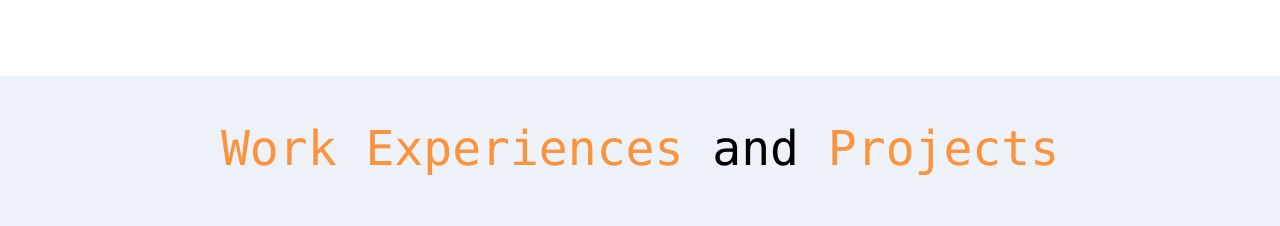
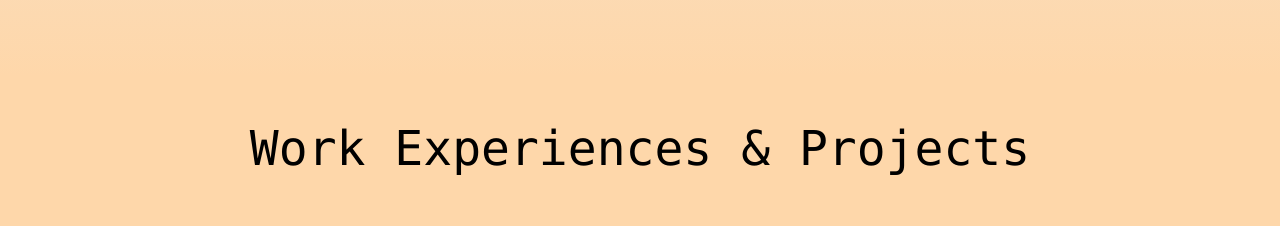
Before and after one commit to Brandontzhang/Portfolio2, a React (Vite) app in the folder frontend/: page / in a window 1280 px wide. Shown: the part 1620-1846 px from the top of the page. Built offline with nearby package versions, Linux system fonts and the light colour scheme; no server answers.

Commit message:
Added new background images (using haikei)

```diff
--- a/frontend/src/container/About.tsx
+++ b/frontend/src/container/About.tsx
@@ -12,7 +12,7 @@ const About = () => {
     return (
         <SectionWrap
             sectionName={"about"}
-            className="items-center justify-center bg-white"
+            className="items-center justify-center bg-gradient-to-b from-primary to-orange-200"
         >
             <SectionHeader className="md:w-1/2">
                 <p className="text-blue-600">Full-Stack Web Developer</p>
--- a/frontend/src/container/Contact.tsx
+++ b/frontend/src/container/Contact.tsx
@@ -2,21 +2,27 @@ import SectionHeader from "../components/SectionHeader";
 import SectionWrap from "../wrapper/SectionWrap";
 import ContactForm from "../components/ContactSectionComponents/ContactForm";
 import ContactInfoButtonGroup from "../components/ContactSectionComponents/ContactInfoButtonGroup";
+import { layers1 } from "../assets/images";
 
 const Contact = () => {
     return (
         <SectionWrap
             sectionName="contact"
-            className="items-center justify-start"
+            className="relative items-center justify-start"
         >
-            <SectionHeader className="flex-[0.3]">
+            <SectionHeader className="z-10 flex-[0.3]">
                 <h1>Let's Connect!</h1>
             </SectionHeader>
 
-            <section className="flex h-full w-[90%] flex-1 flex-col items-center lg:w-1/2">
+            <section className="z-10 mb-8 flex h-full w-[90%] flex-1 flex-col items-center rounded-xl bg-primary bg-opacity-90 p-8 drop-shadow-lg lg:w-1/2">
                 <ContactInfoButtonGroup />
                 <ContactForm />
             </section>
+
+            <img
+                className="absolute bottom-0 left-0 right-0 h-full w-full object-cover"
+                src={layers1}
+            />
         </SectionWrap>
     );
 };
--- a/frontend/src/container/Projects.tsx
+++ b/frontend/src/container/Projects.tsx
@@ -5,23 +5,24 @@ import { WorkTypeContextProvider } from "../context/WorkTypeContextProvider";
 import { useQuerySanity } from "../hooks/useQuerySanity";
 import { Project } from "../types";
 import SectionWrap from "../wrapper/SectionWrap";
+import { wave1 } from "../assets/images";
 
 const Projects = () => {
-    const WorkTypes = ["Work", "Project", "Web App", "All"];
-
     const { data: projects } = useQuerySanity<Project>(
         `*[_type=="projects"] | order(_createdAt asc)`,
     );
+
+    // TODO: pull WorkTypes from the projects query
+    const WorkTypes = ["Work", "Project", "Web App", "All"];
 
     return (
         <WorkTypeContextProvider>
             <SectionWrap
                 sectionName="projects"
-                className="items-center justify-around overflow-hidden"
+                className="relative items-center justify-around overflow-hidden"
             >
-                <SectionHeader className="2xl:mb-0">
-                    <span className="text-orange-400">Work Experiences</span>{" "}
-                    and <span className="text-orange-400">Projects</span>
+                <SectionHeader className="z-10 2xl:mb-0">
+                    <span>Work Experiences</span> & <span>Projects</span>
                 </SectionHeader>
 
                 <section className="mt-5 flex w-[95dvw] justify-center overflow-x-auto whitespace-nowrap sm:mt-10">
@@ -35,8 +36,13 @@ const Projects = () => {
                 </section>
 
                 <ProjectCardCarousel
-                    className="relative flex -m-40 sm:-m-0 lg:m-20 h-[850px] w-[100dvh] scale-50 sm:scale-75 items-center justify-center md:scale-100"
+                    className="relative z-10 -m-40 flex h-[850px] w-[100dvh] scale-50 items-center justify-center sm:-m-0 sm:scale-75 md:scale-100 lg:m-20"
                     projects={projects}
+                />
+
+                <img
+                    className="absolute left-0 right-0 top-0 h-full w-full object-cover"
+                    src={wave1}
                 />
             </SectionWrap>
         </WorkTypeContextProvider>
--- a/frontend/src/container/SkillsAndExperience.tsx
+++ b/frontend/src/container/SkillsAndExperience.tsx
@@ -7,7 +7,7 @@ const SkillsAndExperience = () => {
     return (
         <SectionWrap
             sectionName={"skills"}
-            className="items-center justify-around bg-white"
+            className="relative items-center justify-around"
         >
             <SectionHeader>
                 <span className="font-bold">Skills &&nbsp;</span>
```
